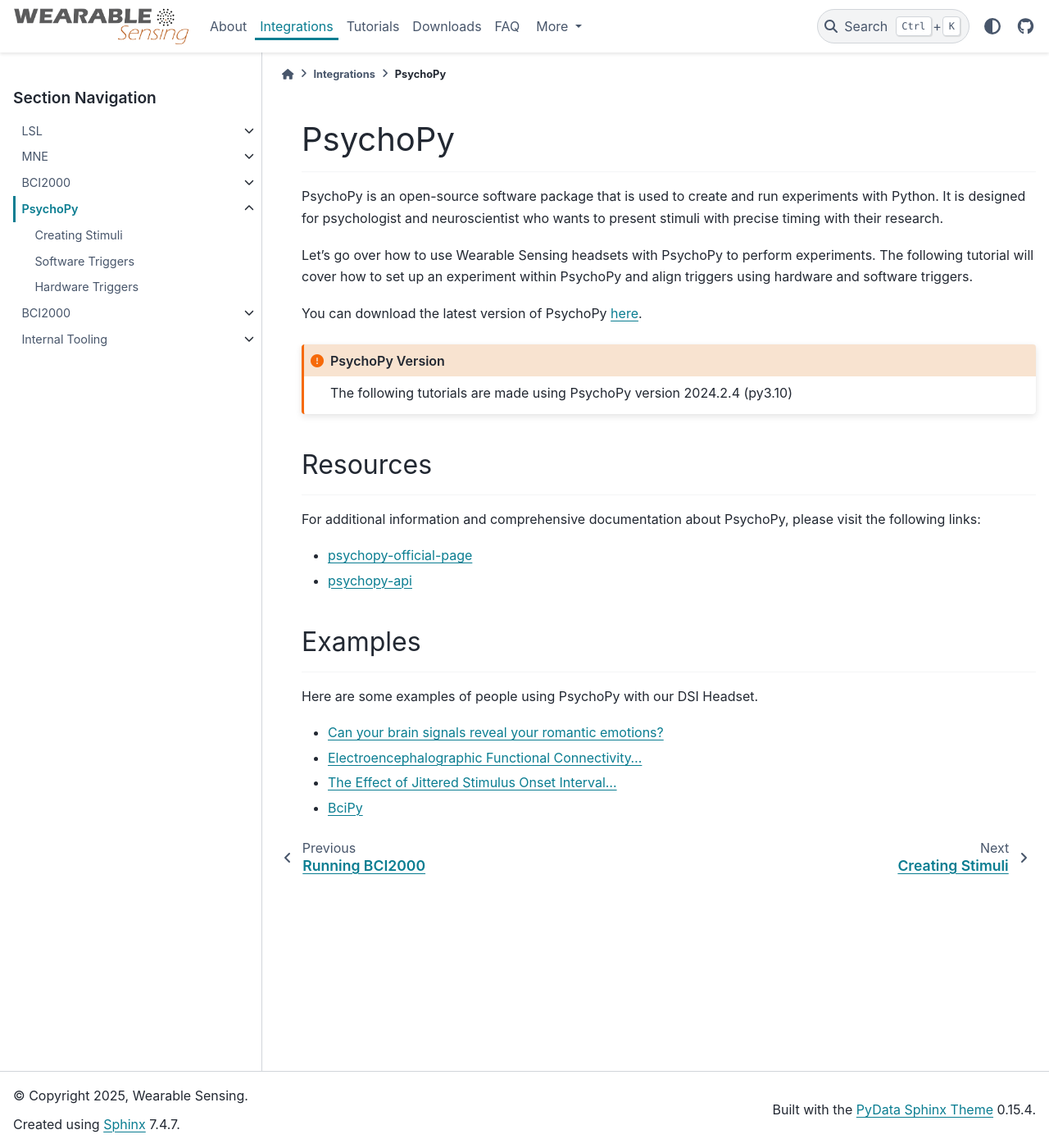
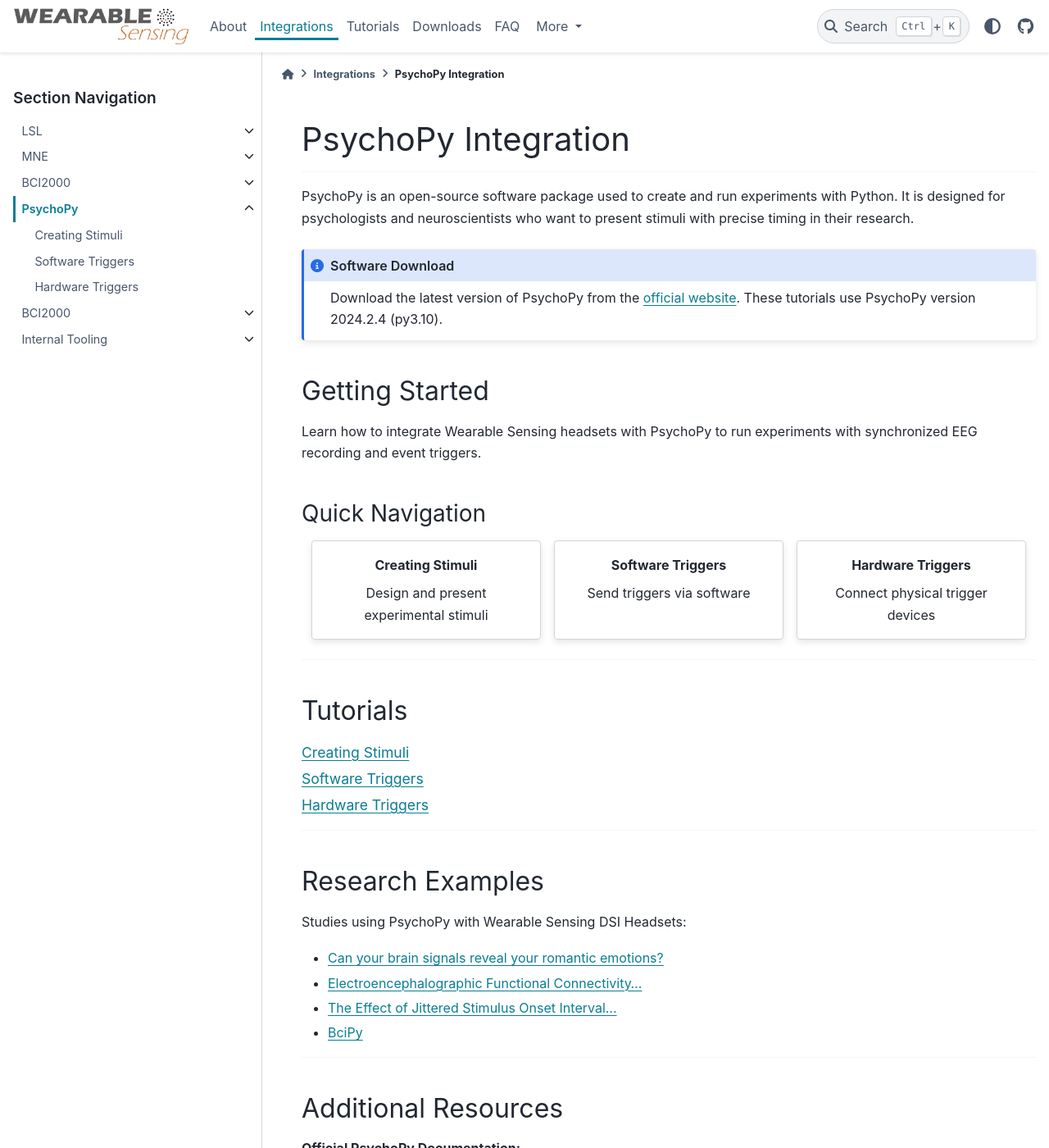
Before and after one commit to WearableSensing/wiki, a Sphinx documentation site: the page built from docs/examples/psychopy/index.md, in a window 1280 px wide and 1400 px high. Shown: the whole window at 82% size. Built offline with Sphinx 7.4.7 and the PyData theme 0.15.4, drawn with Linux system fonts in a browser that asks for light colours; some of the changed text lies outside the part shown.

Commit message:
PsychoPy improvements

`````diff
--- a/docs/examples/psychopy/index.md
+++ b/docs/examples/psychopy/index.md
@@ -1,39 +1,76 @@
-# PsychoPy
---------------------------------------------------------------------------------------
+# PsychoPy Integration
+---
+
+PsychoPy is an open-source software package used to create and run experiments with Python. It is designed for psychologists and neuroscientists who want to present stimuli with precise timing in their research.
+
+```{admonition} Software Download
+:class: note
+Download the latest version of PsychoPy from the [official website](https://www.psychopy.org/download.html). These tutorials use PsychoPy version 2024.2.4 (py3.10).
+```
+
+## Getting Started
+
+Learn how to integrate Wearable Sensing headsets with PsychoPy to run experiments with synchronized EEG recording and event triggers.
+
+### Quick Navigation
+
+````{grid} 3
+:gutter: 3
+
+```{grid-item-card} Creating Stimuli
+:link: stimulus
+:link-type: doc
+:text-align: center
+
+Design and present experimental stimuli
+```
+
+```{grid-item-card} Software Triggers
+:link: software
+:link-type: doc
+:text-align: center
+
+Send triggers via software
+```
+
+```{grid-item-card} Hardware Triggers
+:link: hardware
+:link-type: doc
+:text-align: center
+
+Connect physical trigger devices
+```
+
+````
+
+---
+
+## Tutorials
 
 ```{toctree}
-:hidden:
+:maxdepth: 1
+
 Creating Stimuli <stimulus>
 Software Triggers <software>
 Hardware Triggers <hardware>
 ```
 
-PsychoPy is an open-source software package that is used to create and run experiments with Python. It is designed for psychologist and neuroscientist who wants to present stimuli with precise timing with their research.
+---
 
-Let's go over how to use Wearable Sensing headsets with PsychoPy to perform experiments. The following tutorial will cover how to set up an experiment within PsychoPy and align triggers using hardware and software triggers.
+## Research Examples
 
-You can download the latest version of PsychoPy [here](https://www.psychopy.org/download.html).
-
-```{admonition} PsychoPy Version
-:class: attention
-The following tutorials are made using PsychoPy version 2024.2.4 (py3.10)
-
-```
-
-## Resources
---------------------------------------------------------------------------------------
-
-For additional information and comprehensive documentation about PsychoPy, please visit the following links:
-
-* [psychopy-official-page](https://www.psychopy.org/)
-* [psychopy-api](https://www.psychopy.org/api/index.html)
-
-## Examples
---------------------------------------------------------------------------------------
-
-Here are some examples of people using PsychoPy with our DSI Headset.
+Studies using PsychoPy with Wearable Sensing DSI Headsets:
 
 * [Can your brain signals reveal your romantic emotions?](https://www.sciencedirect.com/science/article/abs/pii/S0010482525011059)
 * [Electroencephalographic Functional Connectivity...](https://direct.mit.edu/jocn/article-abstract/doi/10.1162/jocn_a_02338/130559/Electroencephalographic-Functional-Connectivity?redirectedFrom=fulltext)
 * [The Effect of Jittered Stimulus Onset Interval...](https://www.mdpi.com/2624-6120/5/1/2)
 * [BciPy](https://arxiv.org/abs/2002.06642)
+
+---
+
+## Additional Resources
+
+**Official PsychoPy Documentation:**
+- [PsychoPy Official Website](https://www.psychopy.org/)
+- [PsychoPy API Documentation](https://www.psychopy.org/api/index.html)
+- [PsychoPy Builder](https://www.psychopy.org/builder/index.html)
`````
Also changed, not shown: docs/examples/lsl/index.md (+1 -2 lines).
